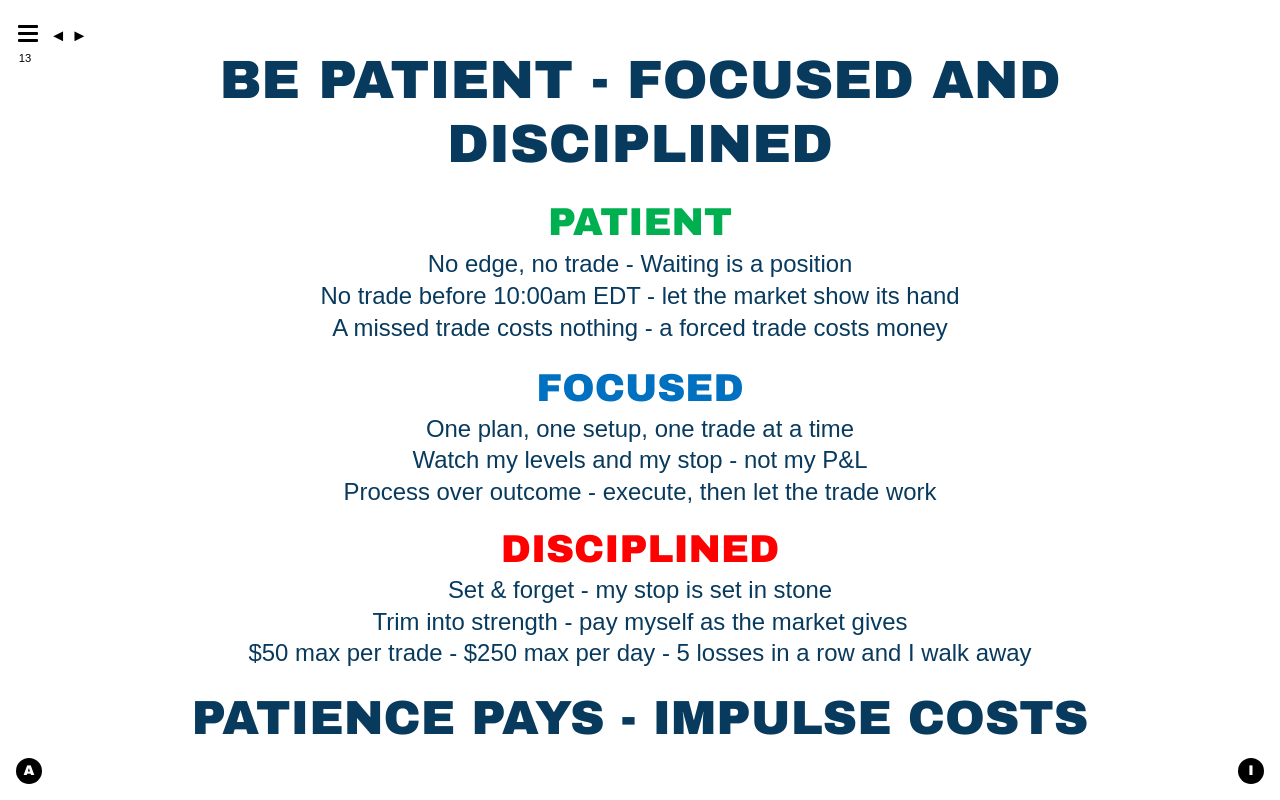
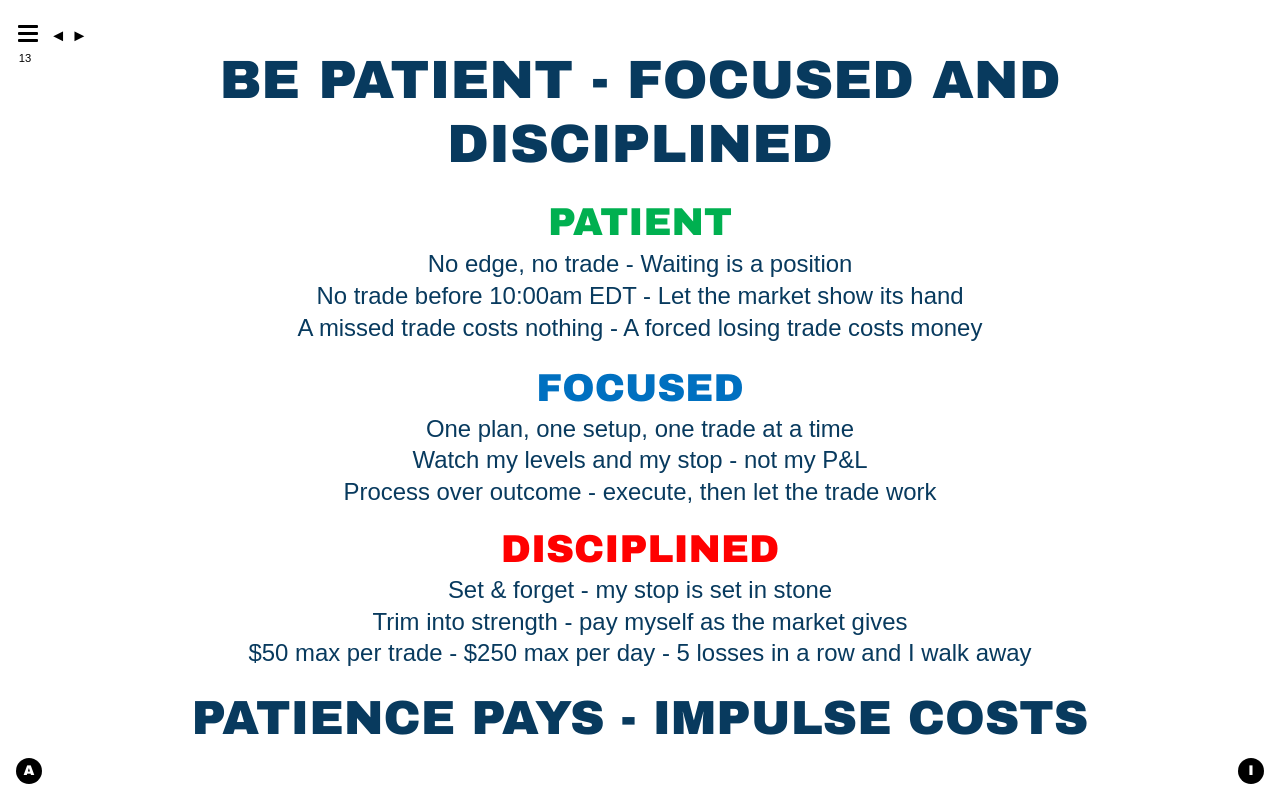
Before and after one commit to jeromecharlesrenard-collab/motivate_webpage, a plain HTML site: page site/13_patience.html in a window 1280 px wide. Drawn offline with Linux system fonts and the light colour scheme.

Commit message:
Page builder: edit page 13 - Patience

```diff
--- a/site/13_patience.html
+++ b/site/13_patience.html
@@ -38,8 +38,8 @@
             <div class="line-2">&nbsp;</div>
             <div class="line-3">PATIENT</div>
             <div class="line-4">No edge, no trade - Waiting is a position</div>
-            <div class="line-5">No trade before 10:00am EDT - let the market show its hand</div>
-            <div class="line-6">A missed trade costs nothing - a forced trade costs money</div>
+            <div class="line-5">No trade before 10:00am EDT - Let the market show its hand</div>
+            <div class="line-6">A missed trade costs nothing - A forced losing trade costs money</div>
             <div class="line-7">&nbsp;</div>
             <div class="line-8">FOCUSED</div>
             <div class="line-9">One plan, one setup, one trade at a time</div>
```
Also changed, not shown: 1 other file.
